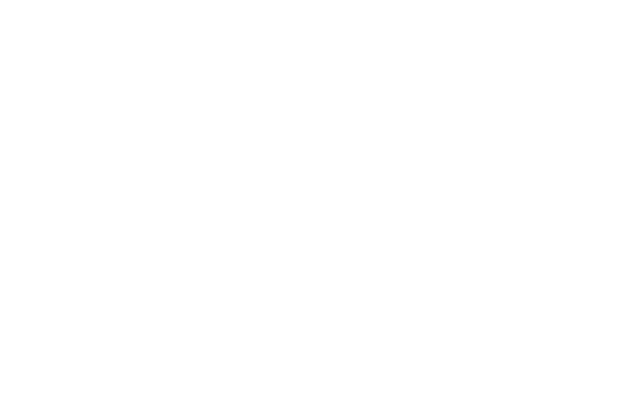
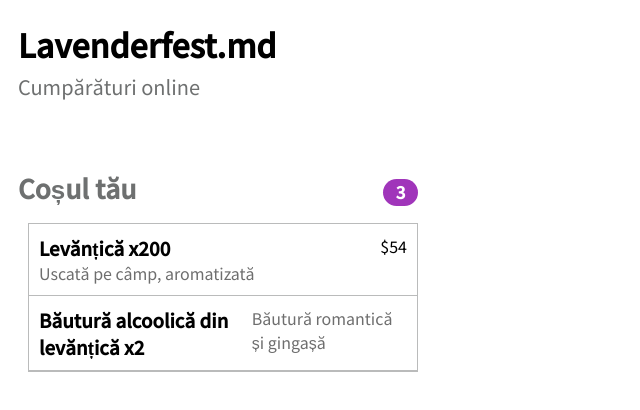
Before and after one commit to one-lightning/practical-ui, a website: page pages/lavender-fest-shop-cart/index.html in a window 1280 px wide. Shown: the whole page, without its empty margins (0-640 px from the left). Drawn offline with Linux system fonts and the light colour scheme.

Commit message:
Draft initial implementation

```diff
--- a/pages/lavender-fest-shop-cart/index.html
+++ b/pages/lavender-fest-shop-cart/index.html
@@ -1,8 +1,39 @@
 <!DOCTYPE html>
 <html>
-    <head>
-        <link rel="stylesheet" type="text/css" href="styles.css">
-    </head>
-    <body>
-    </body>
+
+<head>
+    <link rel="stylesheet" type="text/css" href="styles.css">
+</head>
+
+<body>
+    <div class="shopping-cart">
+        <div class="shopping-cart-info">
+            <h1 class="order-title">Lavenderfest.md</h1>
+            <p class="online-shopping-text">Cumpărături online</p>
+        </div>
+        <div class="prod-list-header">
+            <h1 class="shopping-online-basket">Coșul tău</h1>
+            <h1 class="count">3</h1>
+        </div>
+        <div class="prodlist-cart-items">
+            <ul class="prodlist-items">
+                <li class="prodlist-item">
+                    <div class="prodlist-item-container">
+                    <h3 class="prodlist-item-name">Levănțică <span class="prodlist-item-count">x200</span></h3>
+                    <p class="prodlist-item-info">Uscată pe câmp, aromatizată</p>
+                </div>
+                    <span class="product-item-price">$54</span>
+                </li>
+                <li class="prodlist-item">
+                    <h3 class="prodlist-item-name">Băutură alcoolică din levănțică <span
+                            class="prodlist-item-count">x2</span></h3>
+                    <p class="prodlist-item-info">Băutură romantică și gingașă</p>
+                </li>
+            </ul>
+        </div>
+    </div>
+
+    </div>
+</body>
+
 </html>
--- a/pages/lavender-fest-shop-cart/styles.css
+++ b/pages/lavender-fest-shop-cart/styles.css
@@ -1,3 +1,73 @@
-h1 {
-  color: blueviolet;
+@import url('https://fonts.googleapis.com/css2?family=Noto+Sans+JP:wght@300;400;500&display=swap');
+
+body {
+  font-family: 'Noto Sans JP', sans-serif;
 }
+
+.shopping-cart {
+  margin-left: 10px;
+  max-width: 400px;
+}
+
+.shopping-cart-info {
+  margin-bottom: 50px;
+}
+
+.order-title {
+  margin-bottom: 0;
+}
+
+.online-shopping-text {
+  margin-top: 5px;
+  font-size: 20px;
+  color: rgb(110, 112, 112);
+}
+
+.prod-list-header {
+  display: flex;
+  justify-content: space-between;
+  align-items: baseline;
+  color: rgb(110, 112, 112);
+  font-weight: lighter;
+  font-size: 13px;
+}
+
+.count {
+  width: 35px;
+  height: 27px;
+  border-radius: 19px;
+  background-color: #a035ba;
+  text-align: center;
+  color: rgb(255, 255, 255);
+  font-size: 17px;
+}
+
+.prodlist-cart-items {
+  margin-left: 10px;
+}
+
+.prodlist-items {
+  border: 1px solid rgb(186, 187, 187);
+  display: flex;
+  flex-direction: column;
+  margin: 0;
+  list-style-type: none;
+  padding: 0;
+}
+
+.prodlist-item {
+  border-bottom: 1px solid rgb(186, 187, 187);
+  padding: 10px;
+  display: flex;
+  justify-content: space-between;
+}
+
+.prodlist-item-name {
+  font-weight: bold;
+  margin: 0;
+}
+
+.prodlist-item-info {
+  color: rgb(110, 110, 110);
+  margin: 0;
+}
```
Also changed, not shown: 1 other file.
